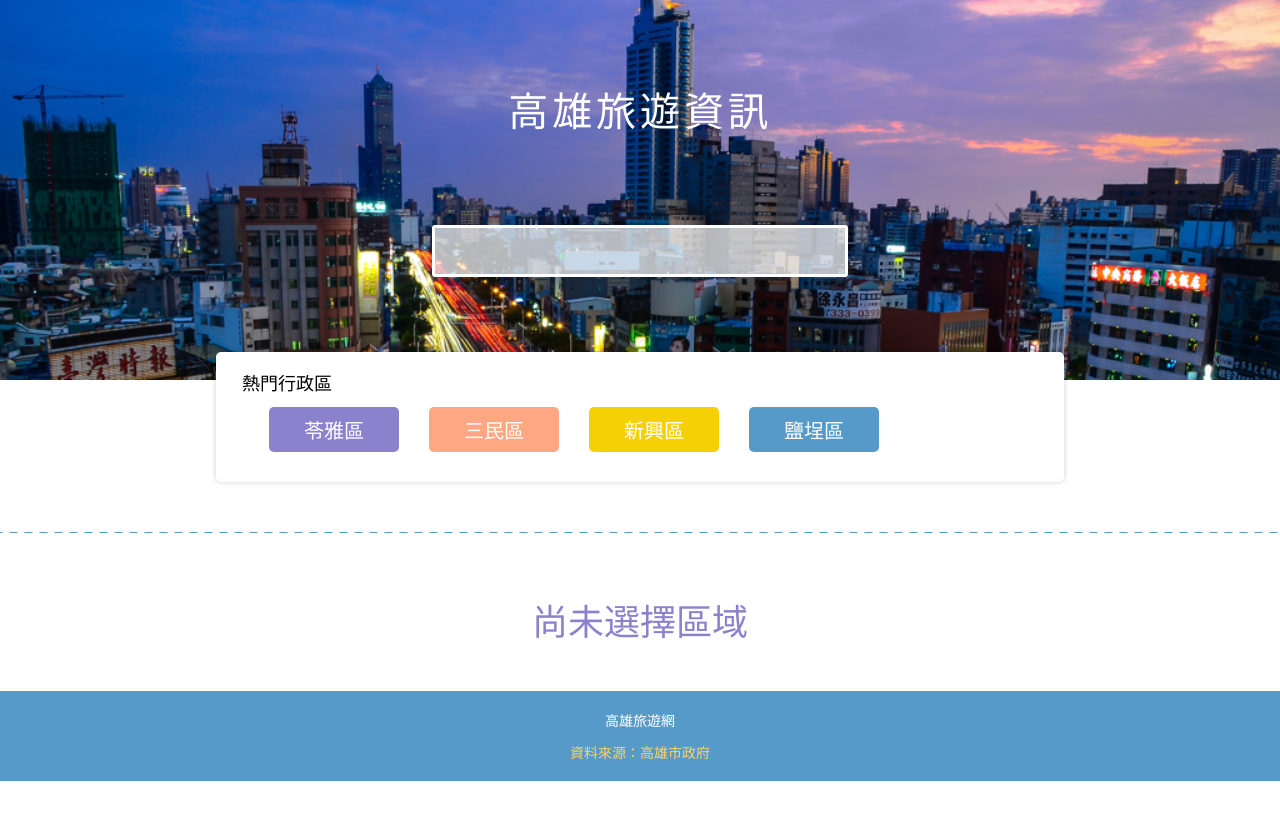
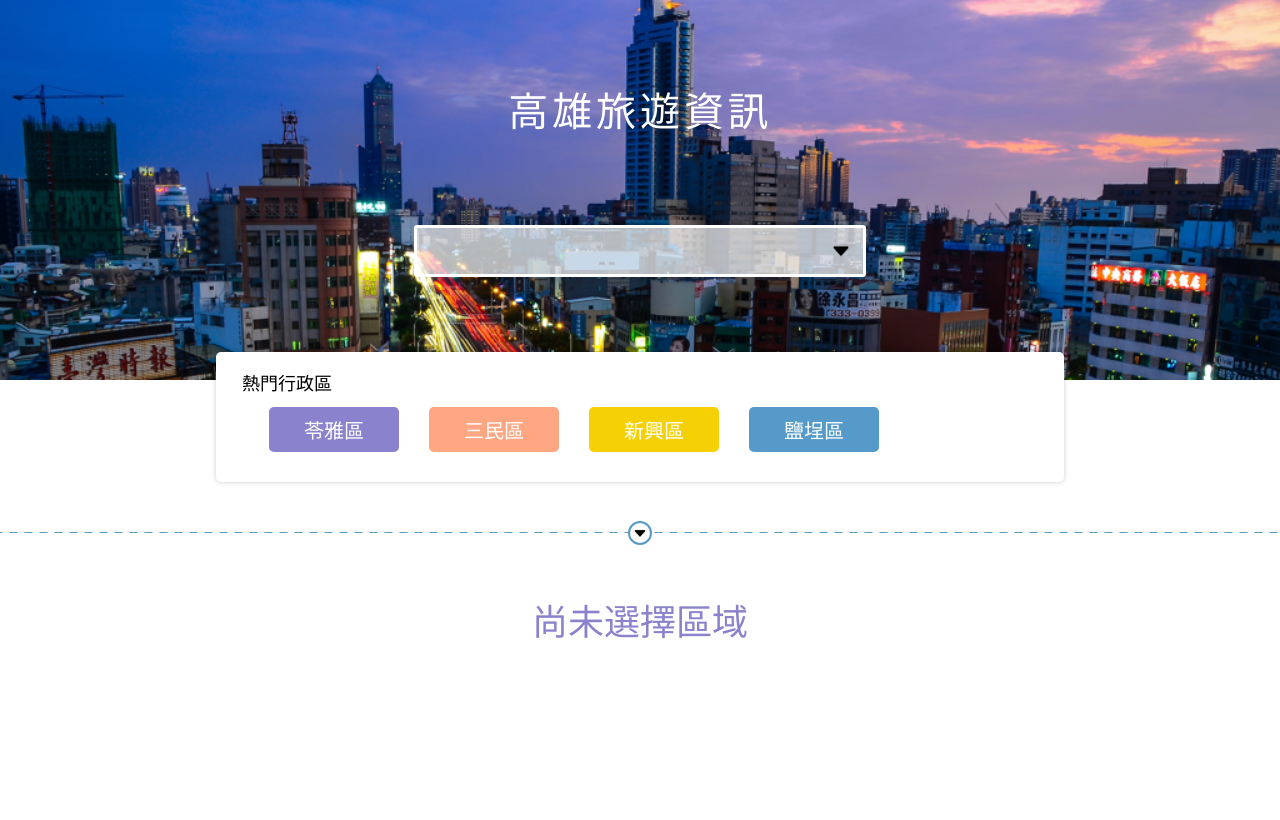
Before and after one commit to JoeyJin1201/KS_Travel, a website: page index.html in a window 1280 px wide. Both pictures are taken after a click on the item "苓雅區". Shown: the top 820 px of the page. Drawn offline with Linux system fonts and the light colour scheme; no server answers.

Commit message:
layout fixed

```diff
--- a/index.html
+++ b/index.html
@@ -17,18 +17,20 @@
     <header>
       <div class="banner"></div>
       <h1>高雄旅遊資訊</h1>
-      <select name="zone-selections" id="zone-selections"></select>
+      <div class="selections-wrap">
+        <select name="zone-selections" id="zone-selections"></select>
+      </div>
       <div class="popular">
         <p>熱門行政區</p>
         <ul class="popular-list">
-          <li class="popular-list-item" style="background-color:rgb(138, 130, 204)">苓雅區</li>
-          <li class="popular-list-item" style="background-color:rgb(255, 167, 130)">三民區</li>
-          <li class="popular-list-item" style="background-color:rgb(245, 208, 5)">新興區</li>
-          <li class="popular-list-item" style="background-color:rgb(85, 154, 200)">鹽埕區</li>
+          <li class="popular-list-item" data-zone="苓雅區" style="background-color:rgb(138, 130, 204)">苓雅區</li>
+          <li class="popular-list-item" data-zone="三民區" style="background-color:rgb(255, 167, 130)">三民區</li>
+          <li class="popular-list-item" data-zone="新興區" style="background-color:rgb(245, 208, 5)">新興區</li>
+          <li class="popular-list-item" data-zone="鹽埕區" style="background-color:rgb(85, 154, 200)">鹽埕區</li>
         </ul>
       </div>
     </header>
-    <section class="content">
+    <section class="content defaultSize">
       <div class="line-wrap">
         <div class="line"></div>
       </div>
--- a/js/main.js
+++ b/js/main.js
@@ -8,10 +8,23 @@ const zone = document.querySelector('#zone-selections');
 const page = document.querySelector('.pageDeck');
 
 let currentPage = 1;
-let selectedZone = '';
+let selectedZone = 'default';
 let changePageClick = false;
 let amount = 0;
 let pageStr = '';
+
+let popularZone = document.querySelectorAll('.popular-list-item');
+
+Array.from(popularZone).forEach(eachZone => {
+  eachZone.addEventListener('click', function (event) {
+    selectedZone = this.dataset.zone;
+    console.log(this.dataset.zone);
+    updateList();
+    // if (!confirm(`sure u want to delete ${this.title}`)) {
+    //   event.preventDefault();
+    // }
+  });
+});
 
 xhr.open('get', 'https://data.kcg.gov.tw/api/action/datastore_search?resource_id=92290ee5-6e61-456f-80c0-249eae2fcc97', true);
 xhr.responseType = 'text';
@@ -40,7 +53,7 @@ function zoneSelectOptions() {
 }
 
 function updateList(e) {
-  if (changePageClick === false) {
+  if (changePageClick === false && selectedZone == 'default') {
     selectedZone = e.target.value;
   }
   amount = parseInt(0);
@@ -48,7 +61,7 @@ function updateList(e) {
   for (let i = 0; i < allData.length; i++) {
     if (allData[i].Zone === selectedZone) {
       amount = amount + 1;
-      if (amount <= currentPage * 8 && amount > (currentPage - 1) * 8) {
+      if (amount <= currentPage * 4 && amount > (currentPage - 1) * 4) {
         listStr += '<li class="content-list-item"><h2 class="item-name">' + allData[i].Name + '</h2>';
         listStr += '<div class="item-img-wrap"><img src=' + allData[i].Picture1 + ' class="item-img"></div>';
         listStr += '<p class="item-zone">' + allData[i].Zone + '</p>';
@@ -65,27 +78,37 @@ function updateList(e) {
     }
   }
   let listTitle = document.querySelector('.list-title');
-  if (selectedZone != 'default') {
+  if (amount == 0 || selectedZone == 'default') {
+    listTitle.innerHTML = '尚未選擇區域';
+    document.querySelector('.content').classList.add('defaultSize');
+  } else {
     listTitle.innerHTML = selectedZone;
-  } else {
-    listTitle.innerHTML = '尚未選擇區域';
+    document.querySelector('.content').classList.remove('defaultSize');
   }
   list.innerHTML = listStr;
-  if (amount > 8) {
+  let pageAmount = Math.ceil(amount / 4);
+  // console.log('總頁數:' + pageAmount);
+  if (pageAmount > 1) {
     pageStr = '';
-    pageStr += '<span class="prev">< prev</span>';
-    for (let i = 1; i * 8 <= amount + 7; i++) {
+    pageStr += '<span data-page="p" class="prev">< prev</span>';
+    for (let i = 1; i * 4 <= amount + 3; i++) {
       if (currentPage === i) {
         pageStr += '<span data-page="' + i + '" class="page current">' + i + '</span>';
       } else {
         pageStr += '<span data-page="' + i + '" class="page">' + i + '</span>';
       }
     }
-    pageStr += '<span class="next">next ></span>';
+    pageStr += '<span data-page="n" class="next">next ></span>';
+    page.innerHTML = pageStr;
+    if (currentPage == 1 && selectedZone != 'default') {
+      document.querySelector('.prev').classList.add('unclickable');
+    } else if (currentPage == pageAmount) {
+      document.querySelector('.next').classList.add('unclickable');
+    }
   } else {
     pageStr = '';
+    page.innerHTML = pageStr;
   }
-  page.innerHTML = pageStr;
   changePageClick = false;
 }
 
@@ -94,7 +117,15 @@ function changePage(e) {
     return;
   }
   selectedZone = zone.value;
-  currentPage = parseInt(e.toElement.dataset.page);
+
+  if (isNaN(parseInt(e.toElement.dataset.page)) && e.toElement.dataset.page == 'p') {
+    currentPage -= 1;
+  } else if (isNaN(parseInt(e.toElement.dataset.page)) && e.toElement.dataset.page == 'n') {
+    currentPage += 1;
+  } else {
+    currentPage = parseInt(e.toElement.dataset.page);
+  }
+
   changePageClick = true;
   updateList();
 }
--- a/sass/style.scss
+++ b/sass/style.scss
@@ -31,17 +31,34 @@ body{
       left:50%;
       transform: translateX(-50%);
     }
-    #zone-selections {
-      font-size: 18px;
-      background-color: rgba(255,255,255,0.7);
+    .selections-wrap {
       position: absolute;
         top:225px;
         left:50%;
         transform: translateX(-50%);
-      padding: 13px 400px 13px 10px;
+      #zone-selections {
+        font-size: 18px;
+        background-color: rgba(255,255,255,0.7);
+        width:452px;
+
+        padding: 13px 10px 13px 10px;
         border: 3px solid;
         border-color: rgba(255,255,255,1);
         border-radius: 3px;
+      }
+      &:after {
+          position: absolute;
+          content: '';
+          width:16px;
+          height:11px;
+          top:50%;
+          transform: translateY(-50%);
+          right:17px;
+          z-index: 1;
+          background-image:url(../img/icons_down.png);
+          background-position: center center;
+          background-size: 16px 11px;
+      }
     }
     .popular {
       margin:-28px auto 0px auto;
@@ -73,6 +90,9 @@ body{
       }
     }
   }
+  .defaultSize {
+    height: 80vh;
+  }
   .content {
     margin-bottom: 44px;
     .list-title {
@@ -93,9 +113,39 @@ body{
         // transform: translateX(-50%);
         width: 100%;
         height: 100%;
-        background-image: linear-gradient(to right, transparent 50%, rgb(85, 154, 200) 50%);
+        background-image: linear-gradient(to right, transparent 50%, rgba(85, 154, 200, 1) 50%);
         background-size: 15px 100%;
         background-position: center center;
+        &:before {
+          content: '';
+          width: 24px;
+          height: 24px;
+          position: absolute;
+          background-image: url(../img/icons_down.png);
+          background-repeat: no-repeat;
+          background-position: center center;
+          left:50%;
+          top:50%;
+          transform: scale(0.7) translateX(calc(-50% / 0.7)) translateY(calc(-50% / 0.7));
+          z-index: 2;
+        }
+        &:after {
+          content: '';
+          box-sizing: border-box;
+          width: 24px;
+          height:24px;
+          position: absolute;
+          border: 2px solid rgba(85, 154, 200, 1);
+          border-radius: 50%;
+          background-color: white;
+          // background-image: url(../img/icons_down.png);
+          background-repeat: no-repeat;
+          background-position: center center;
+          left:50%;
+          top:50%;
+          transform: translateX(-50%) translateY(-50%);
+          z-index: 1;
+        }
       }
     }
     .content-list {
@@ -193,10 +243,20 @@ body{
       }
     }
     .pageDeck {
+      font-size: 14px;
+      line-height: 17px;
       text-align: center;
+      span {
+        cursor: pointer;
+      }
       .prev,
       .next {
         margin: 24px;
+      }
+      .unclickable {
+        // pointer-events: none;
+        // color:rgba(74,74,74,0.5);
+        visibility: hidden;
       }
     }
   }
@@ -259,6 +319,17 @@ body{
       }
     }
   }
+  @media (max-width: 736px) {
+    .wrap {
+      header {
+        .selections-wrap {
+          width:75%;
+          #zone-selections {
+            width: 100%;
+          }
+        }
+      }
+    }
     @media (max-width: 496px) {
       .wrap {
         .content {
@@ -269,3 +340,4 @@ body{
       }
     }
   }
+}
```
Also changed, not shown: css/style.css. Lines whose indentation alone changed are shown as unchanged.
